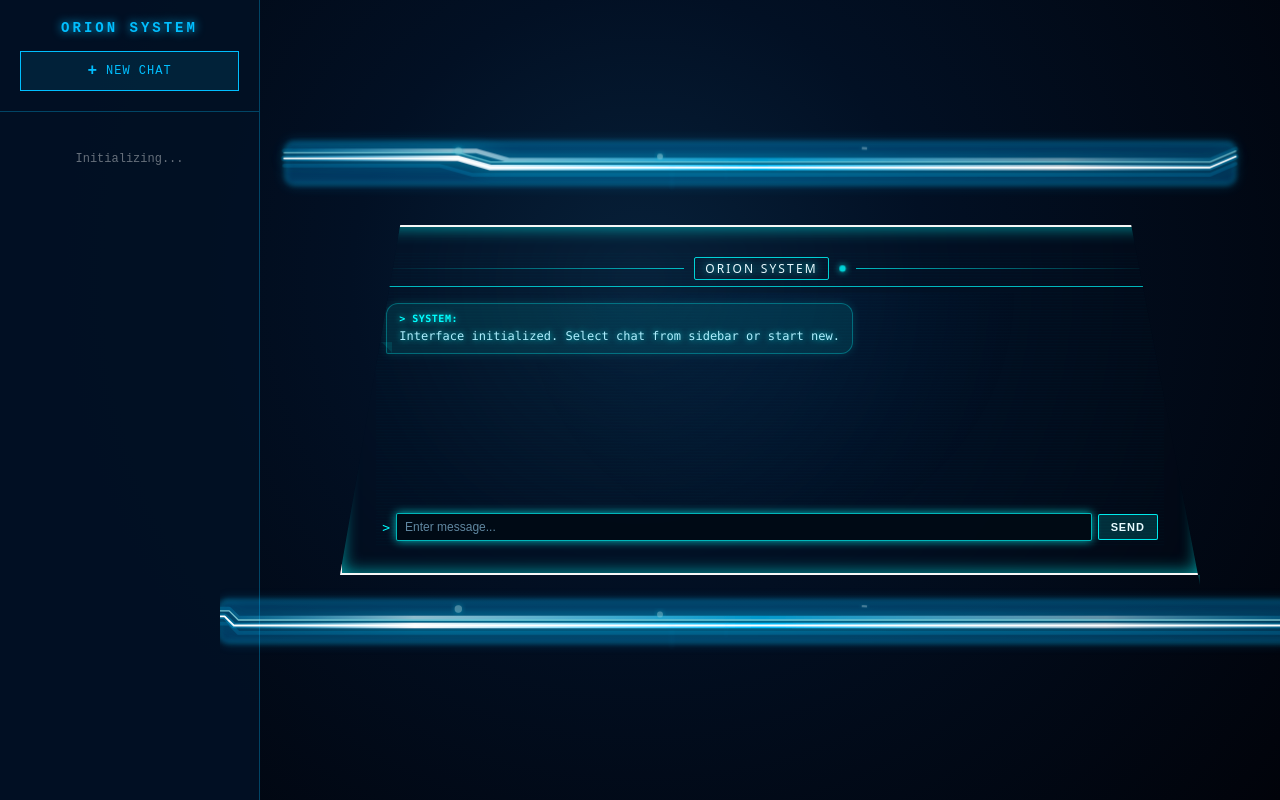
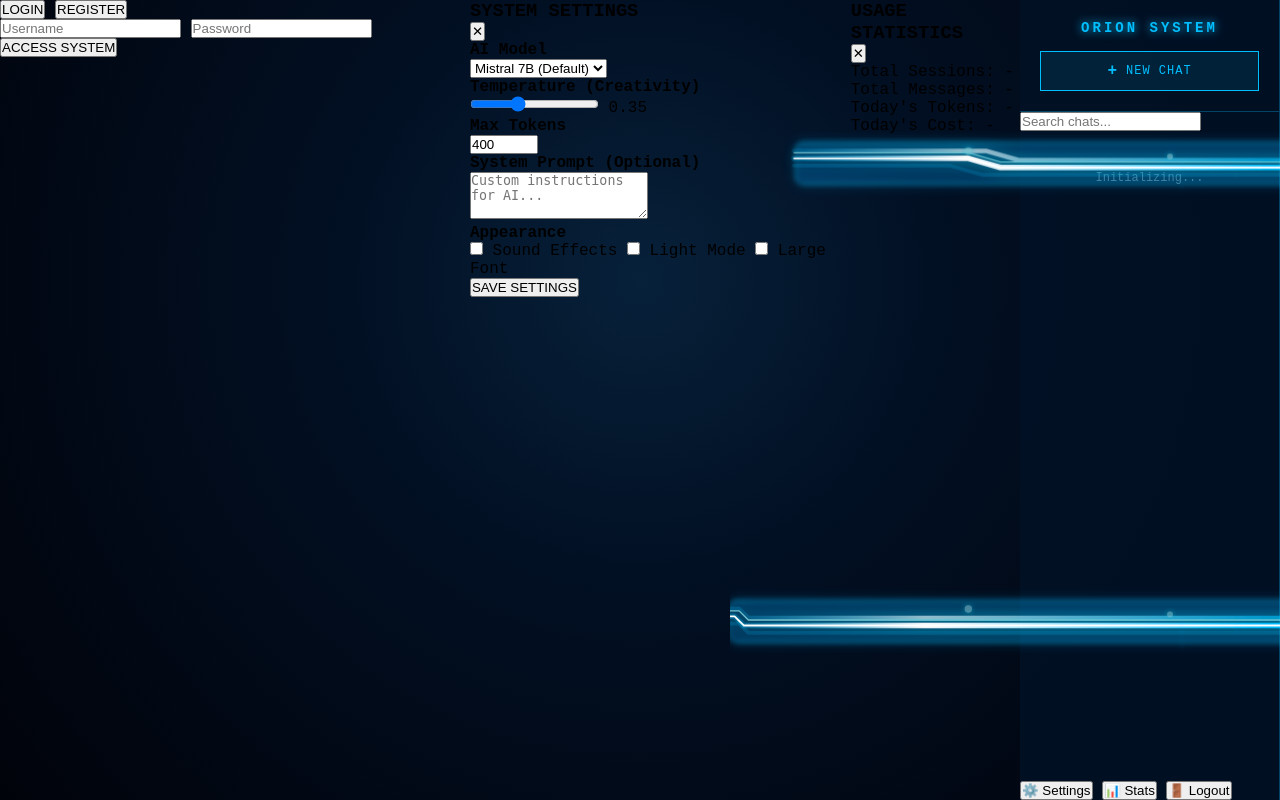
Before and after one commit to codewithahmed2005/orion-system, a Flask app: page / in a window 1280 px wide. Run offline with Flask 3, Linux system fonts and the light colour scheme; some libraries are stand-ins or nearby versions.

Commit message:
Update index.html

```diff
--- a/templates/index.html
+++ b/templates/index.html
@@ -5,8 +5,119 @@
     <meta name="viewport" content="width=device-width, initial-scale=1.0">
     <title>Orion System</title>
     <link rel="stylesheet" href="{{ url_for('static', filename='css/style.css') }}">
+    <!-- Markdown parser -->
+    <script src="https://cdn.jsdelivr.net/npm/marked/marked.min.js"></script>
+    <!-- Highlight.js -->
+    <link rel="stylesheet" href="https://cdnjs.cloudflare.com/ajax/libs/highlight.js/11.9.0/styles/atom-one-dark.min.css">
+    <script src="https://cdnjs.cloudflare.com/ajax/libs/highlight.js/11.9.0/highlight.min.js"></script>
 </head>
 <body>
+
+    <!-- Auth Modal -->
+    <div class="modal" id="authModal">
+        <div class="modal-content">
+            <div class="auth-tabs">
+                <button class="auth-tab active" onclick="switchAuthTab('login')">LOGIN</button>
+                <button class="auth-tab" onclick="switchAuthTab('register')">REGISTER</button>
+            </div>
+
+            <div id="loginForm">
+                <input type="text" id="loginUsername" placeholder="Username" autocomplete="username">
+                <input type="password" id="loginPassword" placeholder="Password" autocomplete="current-password">
+                <button onclick="login()">ACCESS SYSTEM</button>
+                <div class="error-msg" id="loginError"></div>
+            </div>
+
+            <div id="registerForm" style="display: none;">
+                <input type="text" id="regUsername" placeholder="Username" autocomplete="username">
+                <input type="email" id="regEmail" placeholder="Email" autocomplete="email">
+                <input type="password" id="regPassword" placeholder="Password (6+ chars)" autocomplete="new-password">
+                <button onclick="register()">CREATE ACCOUNT</button>
+                <div class="error-msg" id="regError"></div>
+            </div>
+        </div>
+    </div>
+
+    <!-- Settings Modal -->
+    <div class="modal" id="settingsModal">
+        <div class="modal-content settings-content">
+            <div class="modal-header">
+                <h3>SYSTEM SETTINGS</h3>
+                <button class="close-btn" onclick="closeSettings()">✕</button>
+            </div>
+
+            <div class="settings-section">
+                <h4>AI Model</h4>
+                <select id="modelSelect" onchange="changeModel()">
+                    <option value="mistralai/mistral-7b-instruct">Mistral 7B (Default)</option>
+                    <option value="openai/gpt-3.5-turbo">GPT-3.5 Turbo</option>
+                    <option value="anthropic/claude-3-haiku">Claude 3 Haiku</option>
+                    <option value="google/gemini-pro">Gemini Pro</option>
+                    <option value="meta-llama/llama-2-70b-chat">Llama 2 70B</option>
+                </select>
+            </div>
+
+            <div class="settings-section">
+                <h4>Temperature (Creativity)</h4>
+                <input type="range" id="tempSlider" min="0" max="100" value="35" oninput="updateTempLabel()">
+                <span id="tempLabel">0.35</span>
+            </div>
+
+            <div class="settings-section">
+                <h4>Max Tokens</h4>
+                <input type="number" id="maxTokens" value="400" min="100" max="2000" step="100">
+            </div>
+
+            <div class="settings-section">
+                <h4>System Prompt (Optional)</h4>
+                <textarea id="systemPrompt" rows="3" placeholder="Custom instructions for AI..."></textarea>
+            </div>
+
+            <div class="settings-section">
+                <h4>Appearance</h4>
+                <label class="toggle-label">
+                    <input type="checkbox" id="soundToggle"> Sound Effects
+                </label>
+                <label class="toggle-label">
+                    <input type="checkbox" id="themeToggle" onchange="toggleTheme()"> Light Mode
+                </label>
+                <label class="toggle-label">
+                    <input type="checkbox" id="fontSizeToggle" onchange="toggleFontSize()"> Large Font
+                </label>
+            </div>
+
+            <button onclick="saveSettings()" class="save-btn">SAVE SETTINGS</button>
+        </div>
+    </div>
+
+    <!-- Stats Modal -->
+    <div class="modal" id="statsModal">
+        <div class="modal-content stats-content">
+            <div class="modal-header">
+                <h3>USAGE STATISTICS</h3>
+                <button class="close-btn" onclick="closeStats()">✕</button>
+            </div>
+            <div id="statsContent">
+                <div class="stat-item">
+                    <span>Total Sessions:</span>
+                    <span id="statSessions">-</span>
+                </div>
+                <div class="stat-item">
+                    <span>Total Messages:</span>
+                    <span id="statMessages">-</span>
+                </div>
+                <div class="stat-item">
+                    <span>Today's Tokens:</span>
+                    <span id="statTokens">-</span>
+                </div>
+                <div class="stat-item">
+                    <span>Today's Cost:</span>
+                    <span id="statCost">-</span>
+                </div>
+                <div id="modelStats"></div>
+            </div>
+        </div>
+    </div>
 
     <!-- Sidebar -->
     <div class="sidebar" id="sidebar">
@@ -17,15 +128,25 @@
             </button>
         </div>
 
+        <div class="search-box">
+            <input type="text" id="searchInput" placeholder="Search chats..." onkeyup="searchChats(event)">
+        </div>
+
         <div class="chat-list" id="chatList">
             <div class="loading-chats">Initializing...</div>
+        </div>
+
+        <div class="sidebar-footer">
+            <button onclick="openSettings()" class="footer-btn">⚙️ Settings</button>
+            <button onclick="openStats()" class="footer-btn">📊 Stats</button>
+            <button onclick="logout()" class="footer-btn logout">🚪 Logout</button>
         </div>
     </div>
 
     <!-- Main Content -->
     <div class="main-wrapper" id="mainWrapper">
 
-        <!-- TOP BORDER - Original Complex Design -->
+        <!-- TOP BORDER -->
         <div class="svg-frame top">
             <svg viewBox="-40 0 1200 140" preserveAspectRatio="xMidYMid meet" xmlns="http://www.w3.org/2000/svg">
                 <defs>
@@ -54,24 +175,20 @@
                     </linearGradient>
                 </defs>
                 <g transform="translate(20,20)">
-                    <!-- Background glow rect -->
                     <g transform="translate(0,-15)" opacity="0.95">
                         <rect x="12" y="34" width="1035" height="45" rx="8" fill="rgba(0, 150, 255, 0.18)"
                             stroke="rgba(0, 200, 255, 0.65)" stroke-width="1.4"
                             style="filter: blur(3px) drop-shadow(0 0 6px rgba(0,180,255,0.8));"></rect>
                     </g>
-                    <!-- Shadow path -->
                     <g transform="translate(0,8)" opacity="0.25">
                         <path d="M10 30 H200 l35 10 H1020 l28 -12" fill="none" stroke="rgba(0,0,0,0.6)"
                             stroke-linecap="round" stroke-linejoin="round" stroke-width="10" style="filter: blur(6px);" />
                     </g>
-                    <!-- Main gradient line with glow -->
                     <g transform="translate(0,0)" opacity="0.68">
                         <path d="M10 28 H220 l35 10 H1020 l28 -12" fill="none" stroke="url(#lineGrad)"
                             stroke-linecap="round" stroke-linejoin="round" stroke-width="5" filter="url(#glow)" />
                         <path d="M10 30 H200 l35 10 H1020 l28 -12" fill="none" stroke="#bbffff" stroke-linecap="round"
                             stroke-linejoin="round" stroke-width="1.4" />
-                        <!-- Spark dots -->
                         <g class="spark" opacity="0.55">
                             <circle cx="200" cy="28" r="4" fill="#bfffff" filter="url(#glowFast)" />
                             <circle cx="420" cy="34" r="3.2" fill="#bfffff" filter="url(#glowFast)" />
@@ -79,19 +196,16 @@
                                 filter="url(#glowFast)" />
                         </g>
                     </g>
-                    <!-- Bright white line -->
                     <g transform="translate(0,6)" opacity="1">
                         <path d="M10 30 H200 l35 10 H1020 l28 -12" fill="none" stroke="url(#lineGrad)"
                             stroke-linecap="round" stroke-linejoin="round" stroke-width="6" filter="url(#glow)" />
                         <path d="M10 30 H200 l35 10 H1020 l28 -12" fill="none" stroke="#ffffff" stroke-linecap="round"
                             stroke-linejoin="round" stroke-width="2" />
                     </g>
-                    <!-- Dim line below -->
                     <g transform="translate(0,12)" opacity="0.48">
                         <path d="M10 32 H180 l35 10 H1020 l28 -12" fill="none" stroke="rgba(0,191,255,0.35)"
                             stroke-linecap="round" stroke-linejoin="round" stroke-width="4" />
                     </g>
-                    <!-- Decorative rects -->
                     <g transform="translate(430,36)" opacity="0.18">
                         <rect x="0" y="0" width="6" height="36" rx="2" fill="rgba(0,191,255,0.12)"
                             style="filter: blur(1px)" />
@@ -111,24 +225,25 @@
                 <div class="system-header">
                     <span class="system-header-label" id="currentChatTitle">ORION SYSTEM</span>
                     <div class="system-ping"></div>
+                    <button class="voice-btn" id="voiceBtn" onclick="toggleVoiceInput()" title="Voice Input">🎤</button>
                 </div>
 
                 <div class="log-window" id="logWindow">
                     <div class="log-line system">
-                        <span class="prefix">&gt; SYSTEM:</span> Interface initialized. Select chat from sidebar or start new.
+                        <span class="prefix">&gt; SYSTEM:</span> Please login to access Orion System.
                     </div>
                 </div>
 
                 <div class="console-input">
                     <span class="prompt">&gt;</span>
-                    <input type="text" id="userInput" placeholder="Enter message..." autocomplete="off">
-                    <button id="sendBtn">SEND</button>
+                    <input type="text" id="userInput" placeholder="Enter message..." autocomplete="off" disabled>
+                    <button id="sendBtn" disabled>SEND</button>
                 </div>
 
             </div>
         </div>
 
-        <!-- BOTTOM BORDER - Original Complex Design -->
+        <!-- BOTTOM BORDER -->
         <div class="svg-frame bottom">
             <svg viewBox="-40 0 1200 140" preserveAspectRatio="xMidYMid meet" xmlns="http://www.w3.org/2000/svg">
                 <defs>
@@ -157,24 +272,20 @@
                     </linearGradient>
                 </defs>
                 <g transform="translate(20,20)">
-                    <!-- Background glow rect -->
                     <g transform="translate(0,-15)" opacity="0.95">
                         <rect x="-60" y="34" width="1170" height="45" rx="8" fill="rgba(0, 150, 255, 0.18)"
                             stroke="rgba(0, 200, 255, 0.65)" stroke-width="1.4"
                             style="filter: blur(3px) drop-shadow(0 0 6px rgba(0,180,255,0.8));"></rect>
                     </g>
-                    <!-- Shadow path -->
                     <g transform="translate(0,8)" opacity="0.25">
                         <path d="M-60 30 H-50 l10 10 H1090 l28 0" fill="none" stroke="rgba(0,0,0,0.6)"
                             stroke-linecap="round" stroke-linejoin="round" stroke-width="10" style="filter: blur(6px);" />
                     </g>
-                    <!-- Main gradient line with glow -->
                     <g transform="translate(0,0)" opacity="0.68">
                         <path d="M-60 28 H-50 l10 10 H1090 l28 0" fill="none" stroke="url(#lineGrad2)"
                             stroke-linecap="round" stroke-linejoin="round" stroke-width="5" filter="url(#glow2)" />
                         <path d="M-60 30 H-50 l10 10 H1090 l28 0" fill="none" stroke="#bbffff" stroke-linecap="round"
                             stroke-linejoin="round" stroke-width="1.4" />
-                        <!-- Spark dots -->
                         <g class="spark" opacity="0.55">
                             <circle cx="200" cy="28" r="4" fill="#bfffff" filter="url(#glowFast2)" />
                             <circle cx="420" cy="34" r="3.2" fill="#bfffff" filter="url(#glowFast2)" />
@@ -182,19 +293,16 @@
                                 filter="url(#glowFast2)" />
                         </g>
                     </g>
-                    <!-- Bright white line -->
                     <g transform="translate(0,6)" opacity="1">
                         <path d="M-60 30 H-55 l10 10 H1090 l28 0" fill="none" stroke="url(#lineGrad2)"
                             stroke-linecap="round" stroke-linejoin="round" stroke-width="6" filter="url(#glow2)" />
                         <path d="M-60 30 H-55 l10 10 H1090 l28 0" fill="none" stroke="#ffffff" stroke-linecap="round"
                             stroke-linejoin="round" stroke-width="2" />
                     </g>
-                    <!-- Dim line below -->
                     <g transform="translate(0,12)" opacity="0.48">
                         <path d="M-60 32 H-50 l10 10 H1090 l28 0" fill="none" stroke="rgba(0,191,255,0.35)"
                             stroke-linecap="round" stroke-linejoin="round" stroke-width="4" />
                     </g>
-                    <!-- Decorative rects -->
                     <g transform="translate(430,36)" opacity="0.18">
                         <rect x="0" y="0" width="6" height="36" rx="2" fill="rgba(0,191,255,0.12)"
                             style="filter: blur(1px)" />
```
